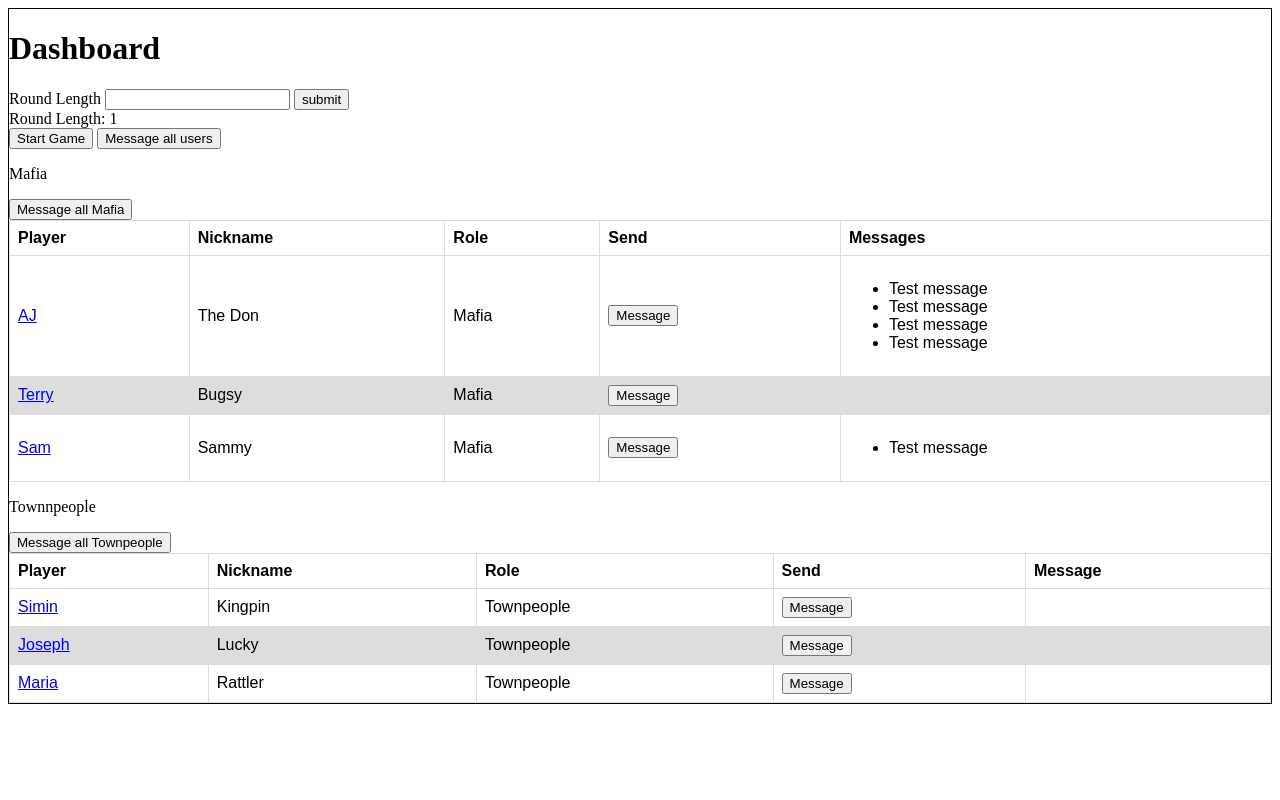
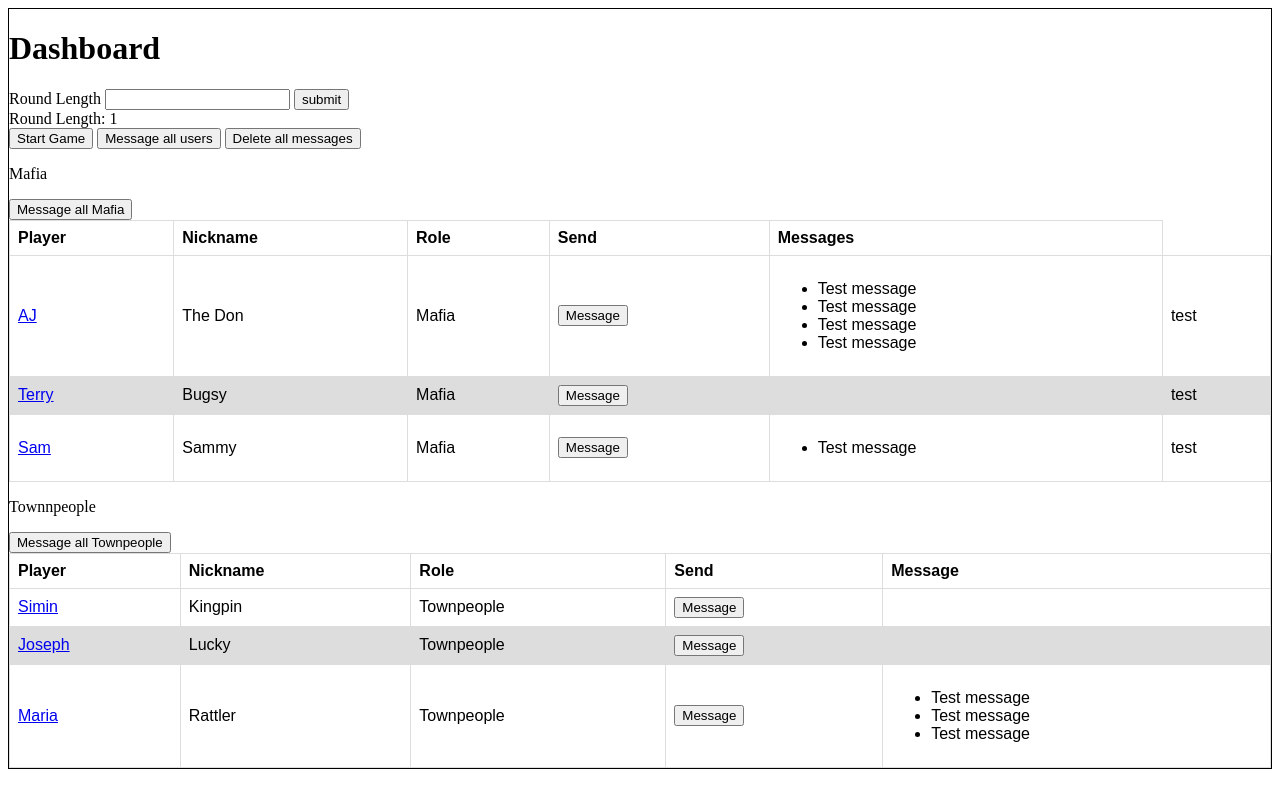
Before and after one commit to PopcornRobot/Scorpio, a Django app: page /dashboard in a window 1280 px wide. Run offline with Django 3.2, Linux system fonts and the light colour scheme; data comes from the database, SQL or seed files in the repository; both versions use the stored data as it was after the commit.

Commit message:
Init player messages on bulletin page

```diff
--- a/game/templates/dashboard.html
+++ b/game/templates/dashboard.html
@@ -41,6 +41,7 @@
 
         <button onclick="startGame()">Start Game</button>
         <button onclick="sendMessage('All')">Message all users</button>
+        <button onclick="deleteAllPlayerMessages()">Delete all messages</button>
         <p>Mafia</p>
         <button onclick="sendMessage('Mafia')">Message all Mafia</button>
         <table>
@@ -70,6 +71,7 @@
                             {% endfor %}
                         </ul>
                     </td>
+                    <td id="{{ player.name }}">test</td>
                 </tr>
                 {% endfor %}
             </tbody>
@@ -97,7 +99,13 @@
                     <td>{{ player.nickname }}</td>
                     <td>{{ player.role }}</td>
                     <td><button onclick="sendMessage('{{ player.name }}')">Message</button></td>
-                    <td>{{ player.playermessages.text }}</td>
+                    <td>
+                        <ul>
+                            {% for message in player.playermessages_set.all %}
+                            <li>{{ message.text }}</li>
+                            {% endfor %}
+                        </ul>
+                    </td>
                 </tr>
                 {% endfor %}
             </tbody>
@@ -114,14 +122,39 @@
             xhttp.open("GET", "/sendMessage?recip=" + recip, true)
             xhttp.send()
         }
-        sendMessageToGroup = (group) => {
-            console.log(group)
-        }
         startGame = () => {
             var xhttp = new XMLHttpRequest()
             xhttp.open("GET", "/setTimerEnd", true)
             xhttp.send()
         }
+        deleteAllPlayerMessages = () => {
+            var xhttp = new XMLHttpRequest()
+            xhttp.open("GET", "/deleteAllPlayerMessages", true)
+            xhttp.send()
+        }
+        polling = () => {
+            setInterval(() => {getMessages()}, 2000)
+        }
+        getMessages = () => {
+            console.log("getMessages")
+            let messages = ""
+            const url = "/getMessages"
+            fetch(url)
+                .then(response => response.json())
+                .then(data => messages = data)
+                .then(html => {
+                    console.log(html, messages)
+
+                    for (let key in html){
+                        let value = html[key]
+                        document.getElementById('AJ').innerHTML = value
+
+                    }
+
+
+                })
+        }
+        document.onload(polling())
     </script>
 </body>
 </html>
--- a/game/urls.py
+++ b/game/urls.py
@@ -30,6 +30,8 @@ urlpatterns = [
 # bulletin test
     path('<str:user>/bulletin', views.bulletin),
     path('getMessages', views.getMessages),
-    path('dashboard', views.dashboard),
+    path('dashboard', views.dashboard, name="dashboard"),
     path('sendMessage', views.sendMessage),
+    path('deleteAllPlayerMessages', views.deleteAllPlayerMessages),
+    path('getPlayerMessages/<str:player>', views.getPlayerMessages),
 ]
--- a/game/views.py
+++ b/game/views.py
@@ -1,7 +1,8 @@
 from django.shortcuts import redirect, render
-from django.http import HttpResponseRedirect, HttpResponse
+from django.http import HttpResponseRedirect, HttpResponse, JsonResponse
+from django.urls import reverse
 from .models import *
-import random
+import random, json
 import time
 
 def survey(request):
@@ -426,7 +427,20 @@ def bulletin(request, user):
     return render(request, "bulletin.html", context)
 
 def getMessages(request):
-    return HttpResponse("views messages")
+    messages = PlayerMessages.objects.all()
+    output = {}
+    for message in messages:
+        player = str(message.player)
+        if player in output:
+            output[player].append(message.text)
+        else:
+            output[player] = [message.text]
+    print("output", output)
+    return HttpResponse(json.dumps(output))
+
+def getPlayerMessages(request, player):
+    print("----- getPlayerMessages", player)
+    return HttpResponse(["one", "two", "three"])
 
 def dashboard(request):
     game = Game.objects.get(id=1)
@@ -455,6 +469,7 @@ def sendMessage(request):
         for player in players:
             playerMessage = PlayerMessages.objects.create(player=player, text="Test message")
             playerMessage.save()
+        return redirect("/dashboard")
     elif recip == 'Mafia':
         print("Mafia")
         players = Player.objects.filter(role='Mafia')
@@ -474,3 +489,8 @@ def sendMessage(request):
             playerMessage = PlayerMessages.objects.create(player=player, text="Test message")
             playerMessage.save()
     return HttpResponse("send message")
+
+def deleteAllPlayerMessages(request):
+    messages = PlayerMessages.objects.all()
+    messages.delete()
+    return HttpResponseRedirect(reverse('game:dashboard'))
```
Also changed, not shown: game/templates/bulletin.html (+9 -0 lines), db.sqlite3, game/models.py (line endings or trailing spaces).
